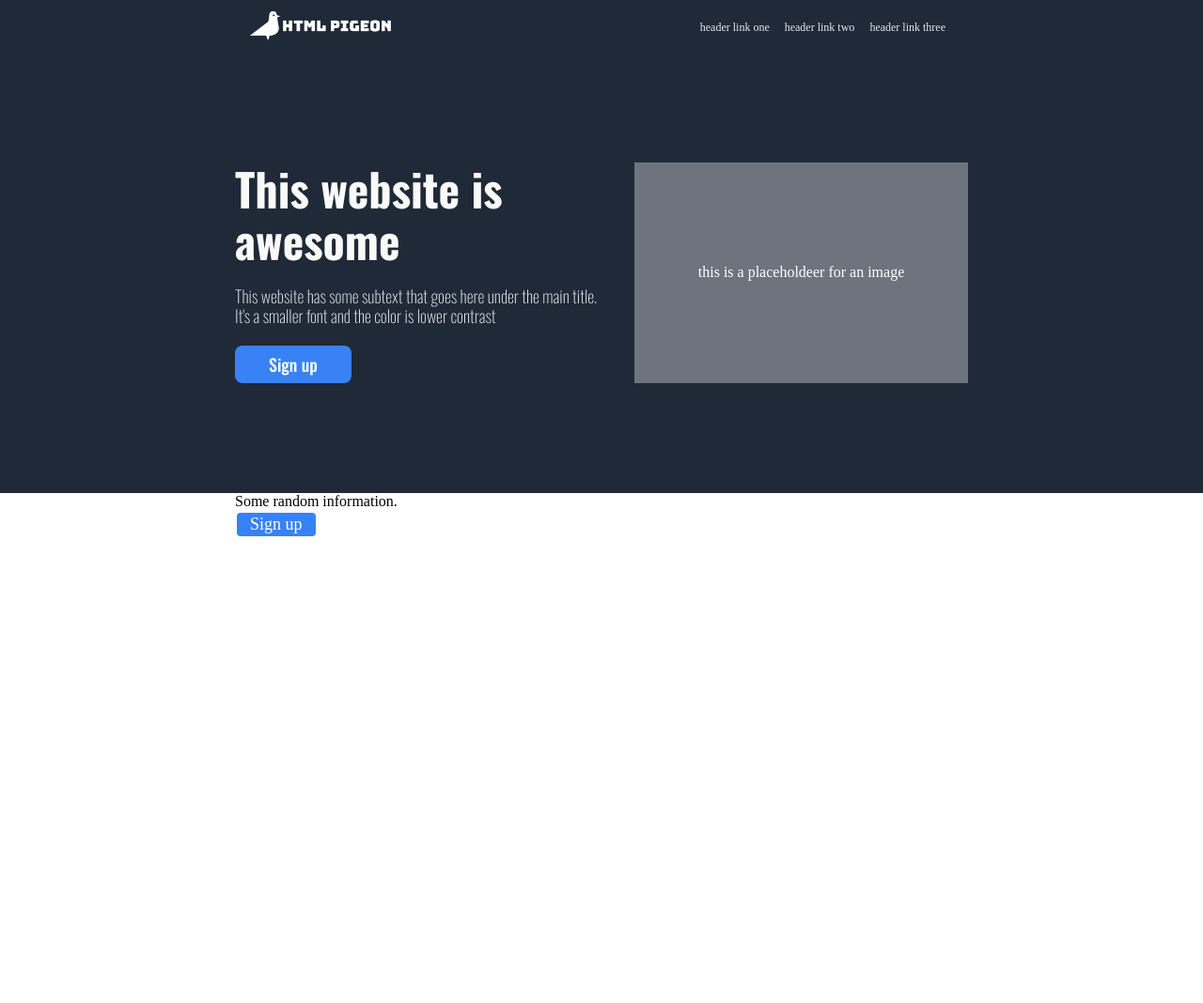
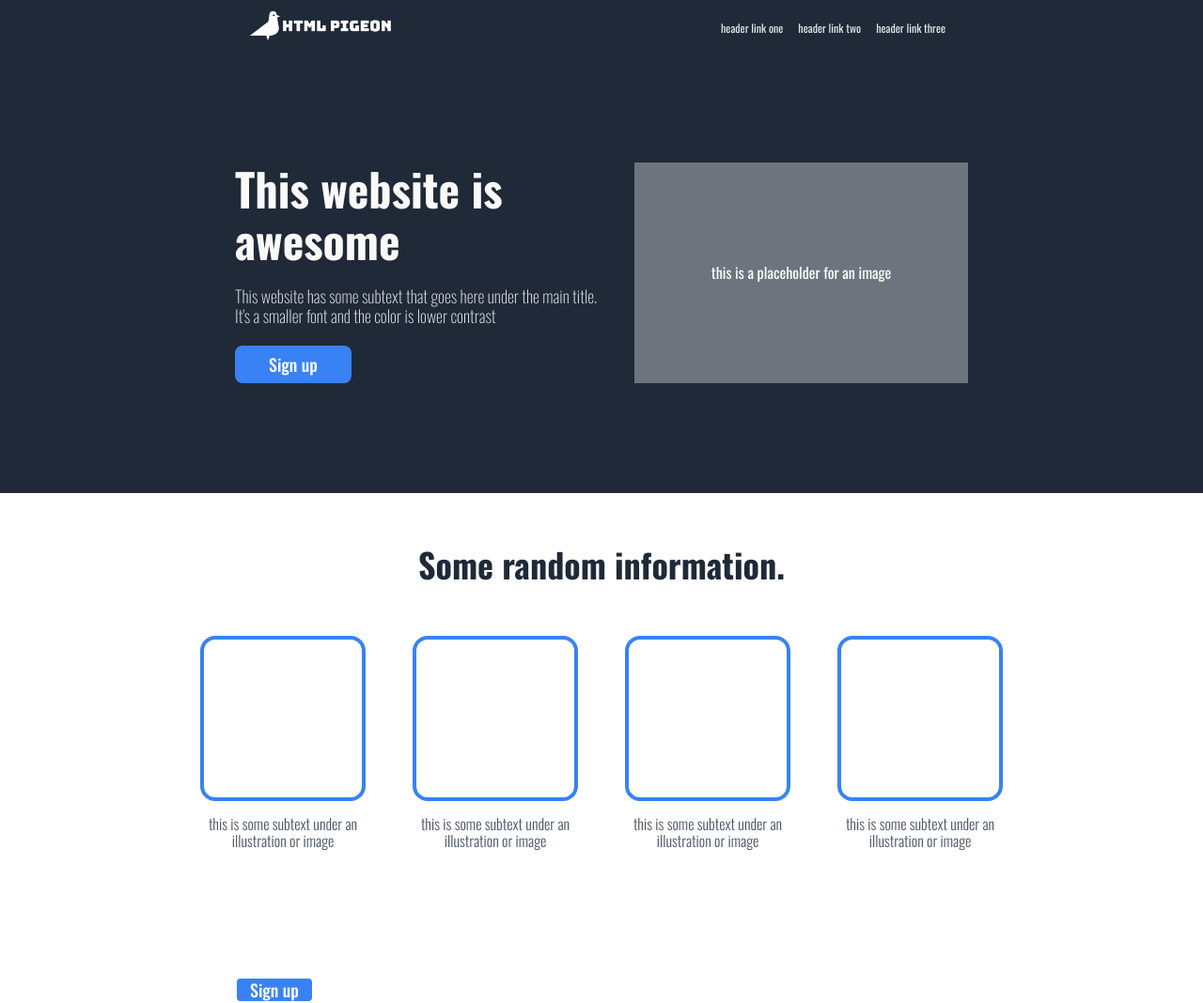
Before and after one commit to CodeLeiZ/Project-Landing-Page, a plain HTML site: page index.html in a window 1280 px wide. Shown: the whole page at 94% size. Before the commit the page ends 800 px from the top, so only its background shows below. Drawn offline with nearby package versions, Linux system fonts and the light colour scheme.

Commit message:
add container two css, adjust html

```diff
--- a/index.html
+++ b/index.html
@@ -23,7 +23,7 @@
                 </ul>
         </div>
 
-        <!-- start of the body -->
+        <!-- second part of the header / container 1 -->
         <div class="body">
             <div class="container-one">
                 <div class="itemA">
@@ -33,10 +33,12 @@
                 </div>
 
                 <div class="itemB">
-                    <div id="Btext">this is a placeholdeer for an image</div>
+                    <div id="Btext">this is a placeholder for an image</div>
                 </div>
 
             </div>
+
+            <!-- flexbox container 2 -->
 
             <div class="container-two">
                 <div class="itemC">
@@ -44,10 +46,22 @@
                 </div>
 
                 <div class="itemD">
-                    <div class="box1"></div>
-                    <div class="box2"></div>
-                    <div class="box3"></div>
-                    <div class="box4"></div>
+                    <div class="box1">
+                        <div class="subox1"></div>
+                        <div class="sbt">this is some subtext under an illustration or image</div>
+                    </div>
+                    <div class="box2">
+                        <div class="subox2"></div>
+                        <div class="sbt">this is some subtext under an illustration or image</div>
+                    </div>
+                    <div class="box3">
+                        <div class="subox3"></div>
+                        <div class="sbt">this is some subtext under an illustration or image</div>
+                    </div>
+                    <div class="box4">
+                        <div class="subox4"></div>
+                        <div class="sbt">this is some subtext under an illustration or image</div>
+                    </div>
                 </div>
             </div>
 
--- a/style.css
+++ b/style.css
@@ -1,6 +1,12 @@
 body {
     margin: 0;
     padding: 0;
+}
+
+* {
+    font-style: normal;
+    font-family: "Oswald", sans-serif;
+    font-optical-sizing: auto;
 }
 
 .main {
@@ -97,13 +103,6 @@ ul {
     font-weight: 200;
 }
 
-.htext,
-.hsubtext,
-.container-one button {
-    font-style: normal;
-    font-family: "Oswald", sans-serif;
-    font-optical-sizing: auto;
-}
 
 .itemB {
     display: flex;
@@ -124,6 +123,67 @@ ul {
     padding: 0 10px;
 }
 
+    /* container 2 css */
+
+.container-two {
+    display: flex;
+    flex-direction: column;
+}
+
+.container-two .itemC {
+    display: flex;
+    order: -1;
+    justify-content: center;
+    padding: 55px 0;
+}
+
+.container-two .itemD {
+    display: flex;
+    justify-content: center;
+    gap: 50px;
+    padding-bottom: 120px;
+}
+
+
+.h2text {
+    font-size: 36px;
+    font-weight: bold;
+    color: #1F2937;
+}
+
+.box1, .box2, .box3, .box4 {
+    display: flex;
+    flex-direction: column;
+    align-items: center;
+    justify-content: cen;
+}
+
+.subox1,
+.subox2,
+.subox3,
+.subox4 {
+  border: 4px solid #3882F6;
+  height: 168px;
+  width: 168px;
+  border-radius: 16px;
+}
+
+.sbt {
+    color : #4B5563 ;
+    max-width: 168px;
+    font-weight: 300;
+    padding: 15px 0;
+    display: flex;
+    justify-content: center;
+    align-items: center;
+    text-align: center;
+}
+
+    /* container 3 section */
+
+
+
+     /* button section */
 .container-one button {
     background-color: #3882F6;
     color: #fff;
```
